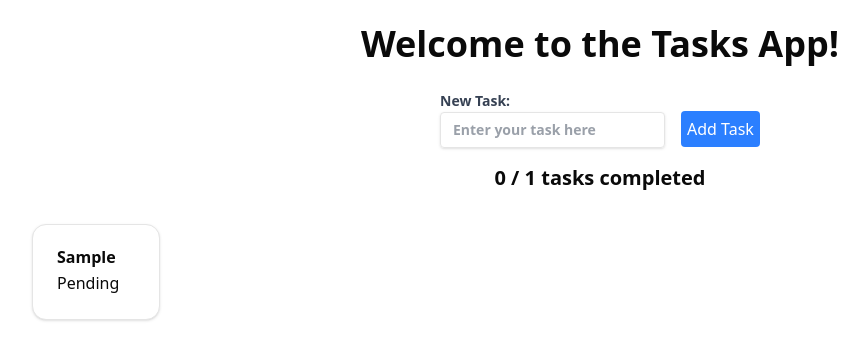
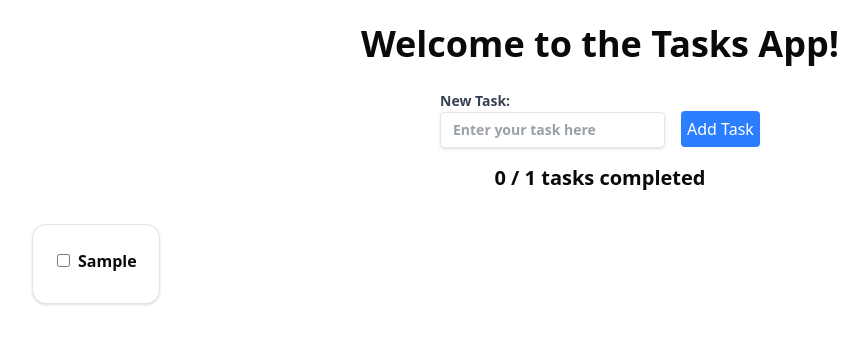
Before and after one commit to sohailshams/tasks, a Vue app: page / in a window 1280 px wide. Both pictures are taken after typing "Sample" into the empty fields and a click on the button "Add Task". Shown: the top 360 px of the page, without its empty margins (40-908 px from the left). Built offline with nearby package versions, Linux system fonts and the light colour scheme.

Commit message:
Added toggleTask function and emit functions to update task status.

```diff
--- a/src/App.vue
+++ b/src/App.vue
@@ -12,14 +12,21 @@ const addTask = (newTask: string) => {
     title: newTask,
     completed: false,
   });
-  console.log(`New task added: ${newTask}`);
+};
+
+const toggleTask = (taskId: string) => {
+  const task = tasks.value.find((task) => task.id === taskId);
+
+  if (task) {
+    task.completed = !task.completed;
+  }
 };
 </script>
 
 <template>
-  <div>
+  <main>
     <h1 class="text-4xl font-bold my-6 text-center">{{ message }}</h1>
     <TaskForm @add-task="addTask" />
-    <TaskList :tasks />
-  </div>
+    <TaskList :tasks @toggle-task="toggleTask" />
+  </main>
 </template>
--- a/src/components/TaskList.vue
+++ b/src/components/TaskList.vue
@@ -4,6 +4,9 @@ import { Card, CardHeader, CardTitle } from "./ui/card";
 
 const props = defineProps<{
   tasks: Task[];
+}>();
+const emit = defineEmits<{
+  toggleTask: [taskId: string];
 }>();
 </script>
 
@@ -17,8 +20,17 @@ const props = defineProps<{
   <div class="flex flex-wrap mx-auto max-w-[90%]">
     <Card v-for="task in props.tasks" :key="task.id" class="my-4 w-32 mx-2">
       <CardHeader>
-        <CardTitle>{{ task.title }}</CardTitle>
-        {{ task.completed ? "Completed" : "Pending" }}
+        <div class="flex items-center justify-between">
+          <label for="task-status">
+            <input
+              @input="emit('toggleTask', task.id)"
+              type="checkbox"
+              :checked="task.completed"
+              class="mr-2"
+            />
+          </label>
+          <CardTitle>{{ task.title }}</CardTitle>
+        </div>
       </CardHeader>
     </Card>
   </div>
```
